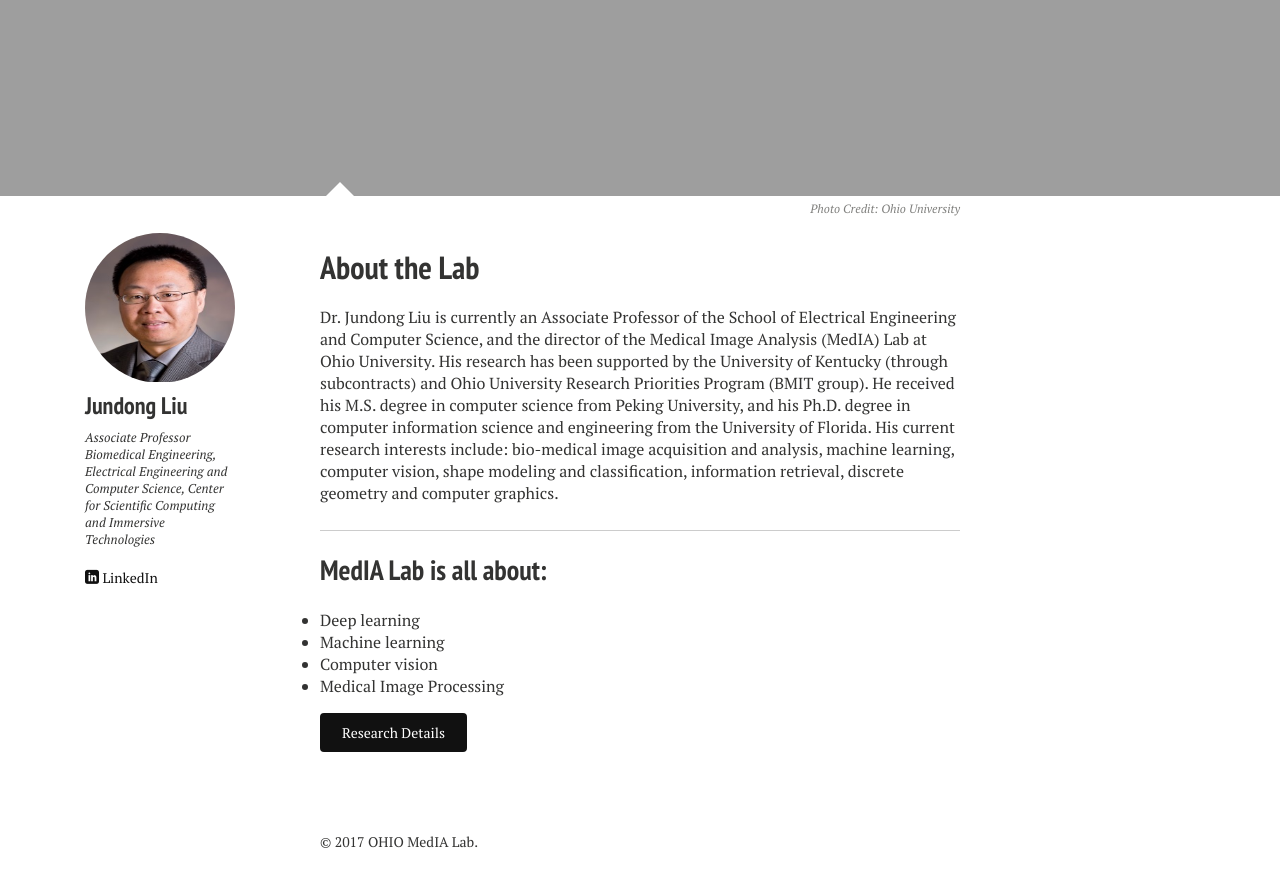
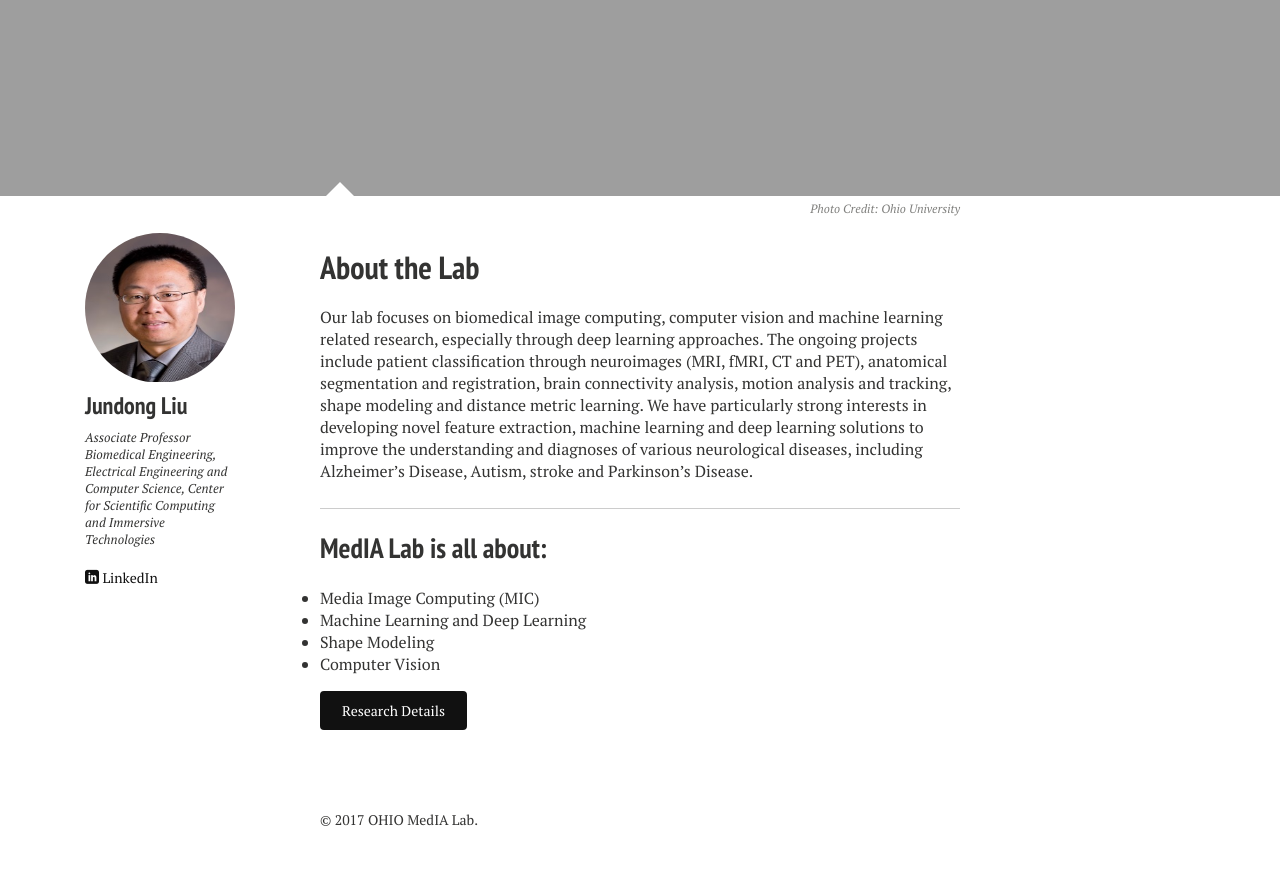
Before and after one commit to ouliu1/website, a Jekyll site: the page built from Jekyll-HMFAYSAL-V2-Theme/index.md, in a window 1280 px wide and 900 px high, scrolled down 934 px. Shown: the top 887 px of the window. Built offline with Jekyll 4.4.1, drawn with Linux system fonts in a browser that asks for light colours; nearby versions of some CDN libraries.

Commit message:
Modified research content.

```diff
--- a/Jekyll-HMFAYSAL-V2-Theme/_config.yml
+++ b/Jekyll-HMFAYSAL-V2-Theme/_config.yml
@@ -37,7 +37,7 @@ links:
   - title: Home
     url: /
   - title: Research and Publications
-    url: /articles/
+    url: /research/
   - title: Team
     url: /team/
   - title: Teaching
--- a/Jekyll-HMFAYSAL-V2-Theme/index.md
+++ b/Jekyll-HMFAYSAL-V2-Theme/index.md
@@ -10,7 +10,7 @@ image:
   credit: Ohio University
 ---
 
-Dr. Jundong Liu is currently an Associate Professor of the School of Electrical Engineering and Computer Science, and the director of the Medical Image Analysis (MedIA) Lab at Ohio University. His research has been supported by the University of Kentucky (through subcontracts) and Ohio University Research Priorities Program (BMIT group). He received his M.S. degree in computer science from Peking University, and his Ph.D. degree in computer information science and engineering from the University of Florida. His current research interests include: bio-medical image acquisition and analysis, machine learning, computer vision, shape modeling and classification, information retrieval, discrete geometry and computer graphics.
+Our lab focuses on biomedical image computing, computer vision and machine learning related research, especially through deep learning approaches. The ongoing projects include patient classification through neuroimages (MRI, fMRI, CT and PET), anatomical segmentation and registration, brain connectivity analysis, motion analysis and tracking, shape modeling and distance metric learning. We have particularly strong interests in developing novel feature extraction, machine learning and deep learning solutions to improve the understanding and diagnoses of various neurological diseases, including Alzheimer's Disease, Autism, stroke and Parkinson's Disease.
 
 
 
@@ -19,9 +19,9 @@ Dr. Jundong Liu is currently an Associate Professor of the School of Electrical
 
 ## MedIA Lab is all about:
 
-* Deep learning
-* Machine learning
-* Computer vision
-* Medical Image Processing
+* Media Image Computing (MIC)
+* Machine Learning and Deep Learning
+* Shape Modeling
+* Computer Vision
 
 <a markdown="0" href="{{ site.url }}/articles" class="btn">Research Details</a>
```
Also changed, not shown: Jekyll-HMFAYSAL-V2-Theme/articles.md (deleted, +0 -26 lines), Jekyll-HMFAYSAL-V2-Theme/feed.xml (deleted, +0 -37 lines), Jekyll-HMFAYSAL-V2-Theme/research.md (added, +37 -0 lines), Jekyll-HMFAYSAL-V2-Theme/teach.md (+5 -3 lines), README.md.
